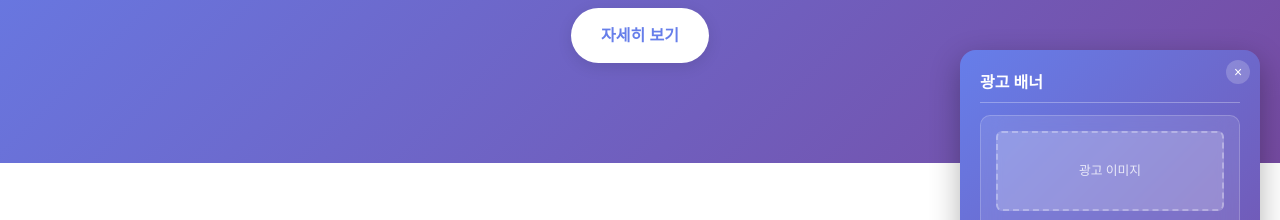
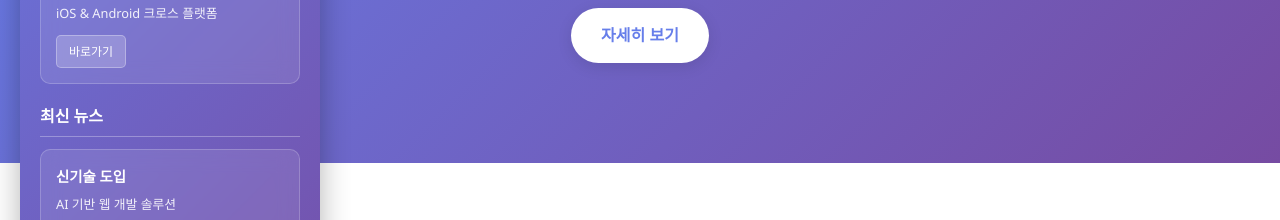
Before and after one commit to allitworkcokr/allit.github.io, a plain HTML site: page index.html in a window 1280 px wide. Shown: the part 330-550 px from the top of the page. Drawn offline with Linux system fonts and the light colour scheme.

Commit message:
배너 조정

```diff
--- a/components/banner.html
+++ b/components/banner.html
@@ -1,5 +1,4 @@
 <div class="banner-container">
-    <button class="banner-close" onclick="closeBanner()">×</button>
     <div class="banner-content">
         <div class="banner-section">
             <h3>광고 배너</h3>
--- a/css/banner.css
+++ b/css/banner.css
@@ -1,16 +1,16 @@
 /* 플로팅 배너 스타일 */
 .banner {
     position: fixed;
-    right: 20px;
+    left: 20px;
     bottom: 20px;
     width: 300px;
-    max-height: 400px;
+    height: auto;
     background: linear-gradient(135deg, #667eea 0%, #764ba2 100%);
     color: white;
     border-radius: 16px;
     box-shadow: 0 10px 30px rgba(0,0,0,0.3);
     z-index: 1000;
-    overflow: hidden;
+    overflow: visible;
     transition: all 0.3s ease;
 }
 
@@ -21,8 +21,8 @@
 
 .banner-container {
     padding: 20px;
-    max-height: 400px;
-    overflow-y: auto;
+    height: auto;
+    overflow: visible;
 }
 
 .banner-content {
@@ -128,29 +128,7 @@
     margin: 0;
 }
 
-/* 배너 닫기 버튼 */
-.banner-close {
-    position: absolute;
-    top: 10px;
-    right: 10px;
-    width: 24px;
-    height: 24px;
-    background: rgba(255,255,255,0.2);
-    border: none;
-    border-radius: 50%;
-    color: white;
-    font-size: 14px;
-    cursor: pointer;
-    display: flex;
-    align-items: center;
-    justify-content: center;
-    transition: all 0.3s ease;
-}
 
-.banner-close:hover {
-    background: rgba(255,255,255,0.3);
-    transform: scale(1.1);
-}
 
 /* 메인 콘텐츠 영역 조정 - 플로팅 배너는 여백 불필요 */
 .main-content {
@@ -160,10 +138,9 @@
 /* 반응형 디자인 */
 @media (max-width: 768px) {
     .banner {
-        right: 10px;
+        left: 10px;
         bottom: 10px;
         width: 280px;
-        max-height: 350px;
     }
 
     .banner-container {
@@ -181,7 +158,7 @@
 
 @media (max-width: 480px) {
     .banner {
-        right: 5px;
+        left: 5px;
         bottom: 5px;
         width: calc(100vw - 10px);
         max-width: 300px;
--- a/js/banner-loader.js
+++ b/js/banner-loader.js
@@ -48,29 +48,8 @@ class BannerLoader {
             });
         });
 
-        // 배너 닫기 버튼 이벤트
-        const closeBtn = document.querySelector('.banner-close');
-        if (closeBtn) {
-            closeBtn.addEventListener('click', this.closeBanner.bind(this));
-        }
+
     }
-
-    // 배너 닫기
-    closeBanner() {
-        if (this.bannerContainer) {
-            this.bannerContainer.style.opacity = '0';
-            this.bannerContainer.style.transform = 'translateY(20px)';
-            setTimeout(() => {
-                this.bannerContainer.style.display = 'none';
-            }, 300);
-        }
-    }
-}
-
-// 전역 닫기 함수
-function closeBanner() {
-    const bannerLoader = new BannerLoader();
-    bannerLoader.closeBanner();
 }
 
 // 페이지 로드 시 배너 로드
```
